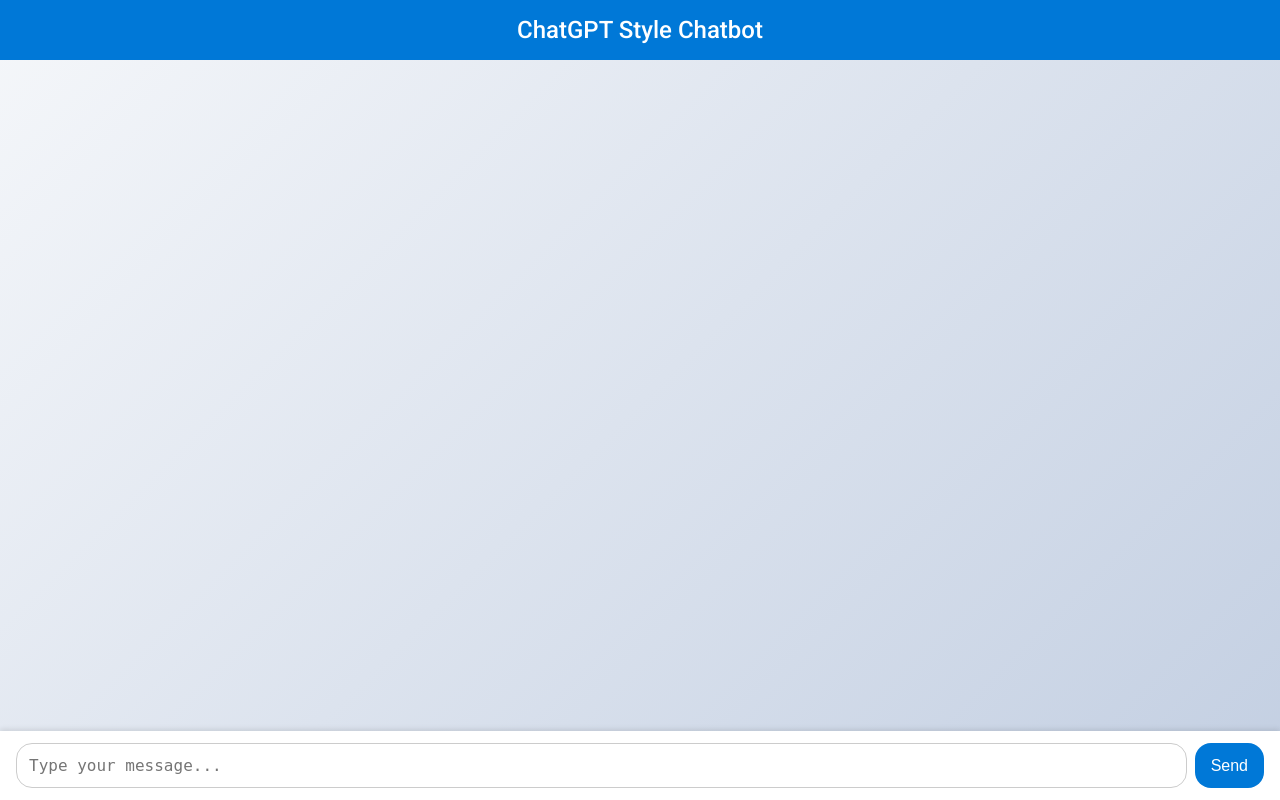
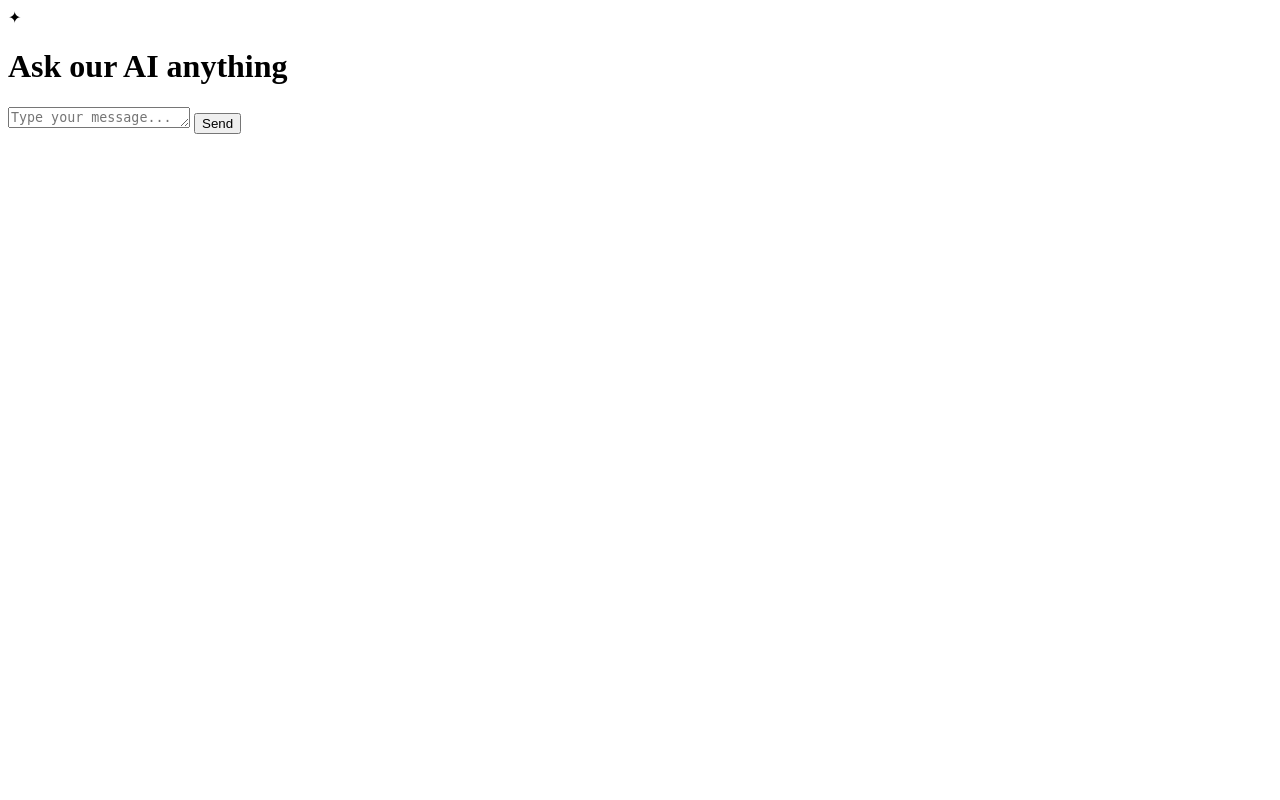
Before and after one commit to DhruvMohta/CloudBot, a Flask app: page / in a window 1280 px wide. Run offline with Flask 3, Linux system fonts and the light colour scheme.

Commit message:
just cleaning up

```diff
--- a/templates/index.html
+++ b/templates/index.html
@@ -1,138 +1,43 @@
 <!DOCTYPE html>
 <html lang="en">
 <head>
-  <meta charset="UTF-8">
-  <meta name="viewport" content="width=device-width, initial-scale=1.0">
-  <title>ChatGPT Style Chatbot</title>
-  <link href="https://fonts.googleapis.com/css?family=Roboto:400,500&display=swap" rel="stylesheet">
-  <style>
-    body {
-      font-family: 'Roboto', sans-serif;
-      margin: 0;
-      background: linear-gradient(135deg, #f5f7fa, #c3cfe2);
-      height: 100vh;
-      display: flex;
-      flex-direction: column;
-    }
-    header {
-      background: #0078d7;
-      color: white;
-      padding: 1rem;
-      text-align: center;
-      font-size: 1.5rem;
-      font-weight: 500;
-    }
-    #chat-container {
-      flex: 1;
-      overflow-y: auto;
-      padding: 1rem;
-      display: flex;
-      flex-direction: column;
-      gap: 0.5rem;
-    }
-    .message {
-      max-width: 70%;
-      padding: 0.75rem 1rem;
-      border-radius: 16px;
-      box-shadow: 0 1px 3px rgba(0,0,0,0.1);
-      word-wrap: break-word;
-    }
-    .user {
-      align-self: flex-end;
-      background-color: #DCF8C6;
-    }
-    .bot {
-      align-self: flex-start;
-      background-color: #ffffff;
-    }
-    footer {
-      background: #fff;
-      box-shadow: 0 -2px 5px rgba(0,0,0,0.1);
-      padding: 0.75rem 1rem;
-      display: flex;
-      align-items: center;
-    }
-    textarea {
-      flex: 1;
-      resize: none;
-      border: 1px solid #ccc;
-      border-radius: 16px;
-      padding: 0.75rem;
-      font-size: 1rem;
-      margin-right: 0.5rem;
-    }
-    button {
-      border: none;
-      background-color: #0078d7;
-      color: white;
-      border-radius: 16px;
-      padding: 0.5rem 1rem;
-      font-size: 1rem;
-      cursor: pointer;
-    }
-    #loading {
-      text-align: center;
-      font-size: 0.9rem;
-      color: #888;
-      padding: 0.5rem;
-      display: none;
-    }
-  </style>
+  <meta charset="UTF-8" />
+  <title>Pastel Chat + Timestamp</title>
+  <!-- Google Fonts (optional) -->
+  <link rel="preconnect" href="https://fonts.googleapis.com" />
+  <link
+    href="https://fonts.googleapis.com/css2?family=Inter:wght@400;500&display=swap"
+    rel="stylesheet"
+  />
+
+  <!-- Link to your style.css in static/css/ -->
+  <link rel="stylesheet" href="{{ url_for('static', filename='css/style.css') }}">
+
+  <!-- (Optional) Marked.js from CDN (for bold/italics in AI text) -->
+  <script src="https://cdn.jsdelivr.net/npm/marked/marked.min.js"></script>
 </head>
 <body>
-  <header>ChatGPT Style Chatbot</header>
-  <div id="chat-container"></div>
-  <div id="loading">Waiting for response...</div>
+  <div class="container">
+    <!-- Sparkle & Heading -->
+    <div class="hero">
+      <div class="icon">✦</div>
+      <h1>Ask our AI anything</h1>
+    </div>
+
+    <!-- Chat container -->
+    <div id="chat-container"></div>
+    <!--<div id="loading">Waiting for response...</div>-->
+  </div>
+
+  <!-- Footer with chat form -->
   <footer>
-    <form id="chat-form" style="display: flex; width: 100%;">
-      <textarea id="message" placeholder="Type your message..." rows="1"></textarea>
+    <form id="chat-form">
+      <textarea id="message" rows="1" placeholder="Type your message..."></textarea>
       <button type="submit">Send</button>
     </form>
   </footer>
-  <script>
-    const chatForm = document.getElementById('chat-form');
-    const messageInput = document.getElementById('message');
-    const chatContainer = document.getElementById('chat-container');
-    const loading = document.getElementById('loading');
 
-    chatForm.addEventListener('submit', async (e) => {
-      e.preventDefault();
-      const userInput = messageInput.value.trim();
-      if (!userInput) return;
-
-      addMessage(userInput, 'user');
-      messageInput.value = '';
-      messageInput.style.height = 'auto';
-      loading.style.display = 'block';
-
-      try {
-        const res = await fetch('/', {
-          method: 'POST',
-          headers: { 'Content-Type': 'application/json' },
-          body: JSON.stringify({ query: userInput })
-        });
-        const data = await res.json();
-        addMessage(data.Answer, 'bot');
-      } catch (err) {
-        addMessage("Error: Failed to fetch response.", 'bot');
-      } finally {
-        loading.style.display = 'none';
-        chatContainer.scrollTop = chatContainer.scrollHeight;
-      }
-    });
-
-    function addMessage(text, sender) {
-      const msg = document.createElement('div');
-      msg.classList.add('message', sender);
-      msg.innerText = text;
-      chatContainer.appendChild(msg);
-      chatContainer.scrollTop = chatContainer.scrollHeight;
-    }
-
-    messageInput.addEventListener('input', () => {
-      messageInput.style.height = 'auto';
-      messageInput.style.height = messageInput.scrollHeight + 'px';
-    });
-  </script>
+  <!-- Link to your chat.js in static/js/ -->
+  <script src="{{ url_for('static', filename='js/chat.js') }}"></script>
 </body>
 </html>
```
